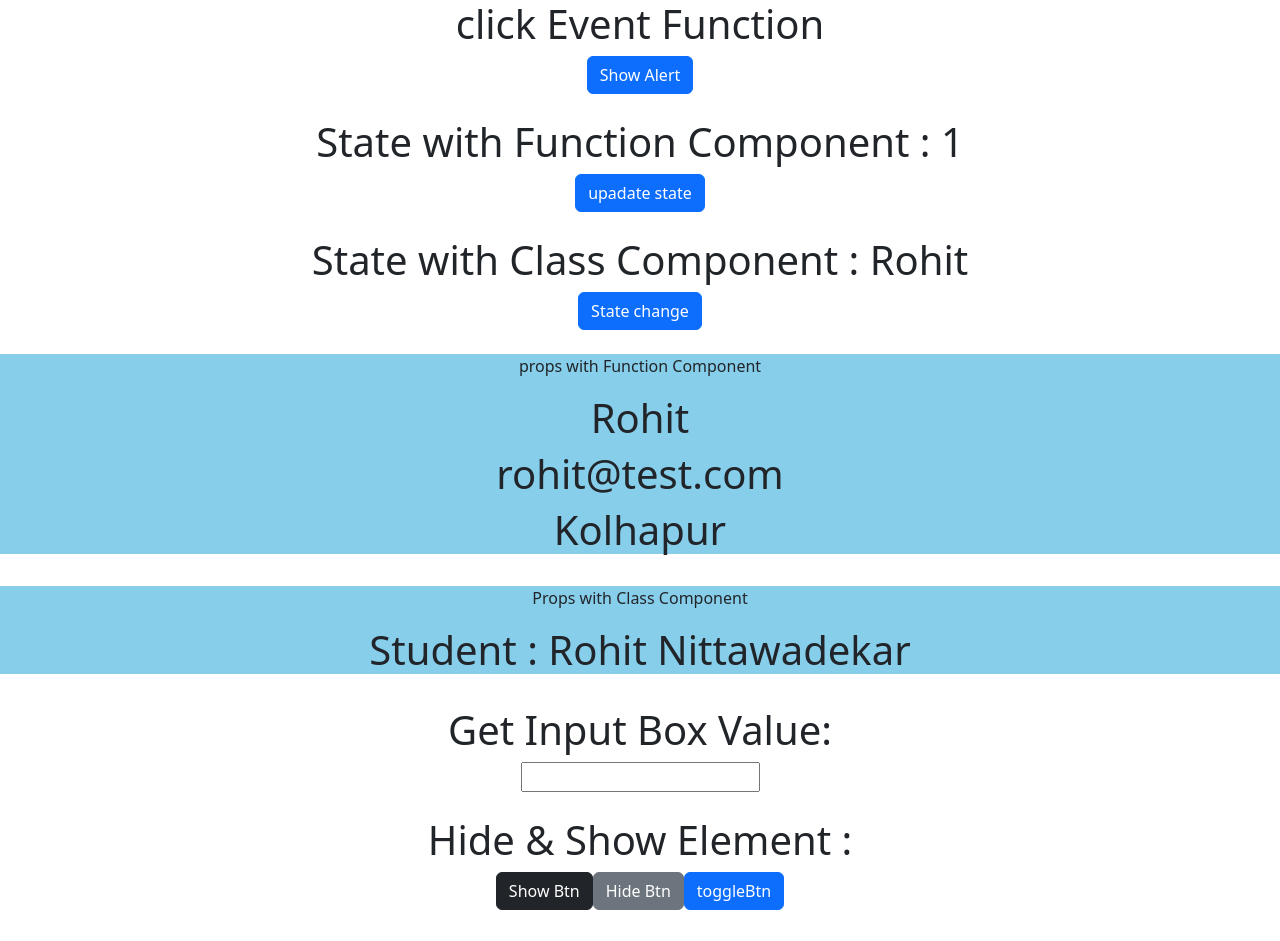
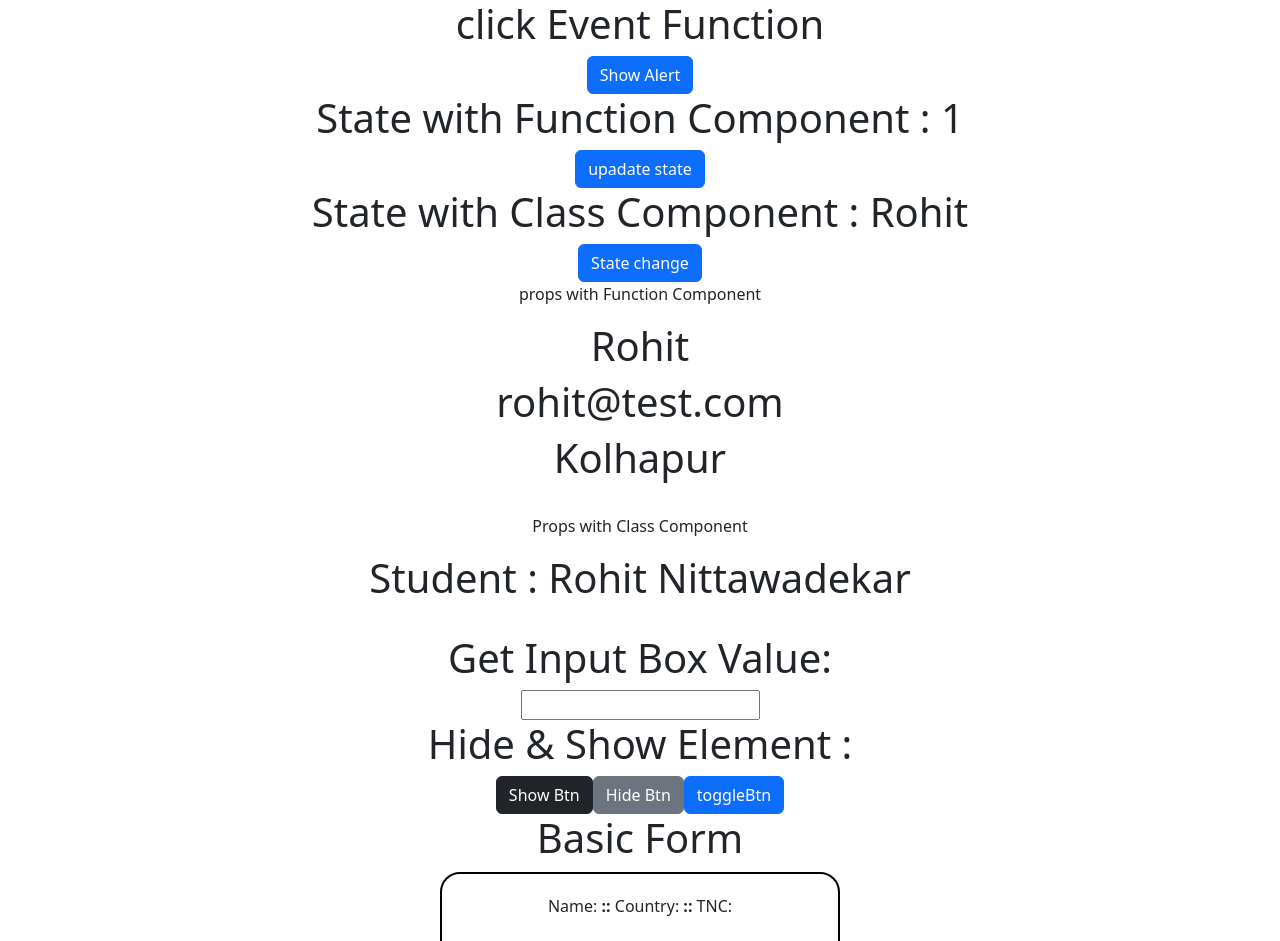
Before and after one commit to Rohit3920/React-practise, a React (Create React App) app: page / in a window 1280 px wide. Shown: the top 941 px of the page. Built offline with nearby package versions, Linux system fonts and the light colour scheme.

Commit message:
all files Div Tag convert into Fragment Tag

```diff
--- a/src/App.js
+++ b/src/App.js
@@ -33,6 +33,9 @@ function App() {
     <HideShowElement /><br />
 
     <BasicForm /><br />
+
+
+
     </div>
   );
 }
--- a/src/Component/BasicForm.js
+++ b/src/Component/BasicForm.js
@@ -13,7 +13,7 @@ export default function BasicForm(){
 
 
     return(
-        <div>
+        <>
             <h1>Basic Form</h1>
             <form className="form" onSubmit={formHandle}>
 
@@ -33,6 +33,6 @@ export default function BasicForm(){
             <Button type="submit">Submit</Button>
 
             </form>
-        </div>
+        </>
     )
 }
--- a/src/Component/ClickEventFun.js
+++ b/src/Component/ClickEventFun.js
@@ -9,11 +9,11 @@ function ClickEventFun() {
     }
 
     return (
-        <div>
+        <>
             <h1>click Event Function</h1>
 
             <Button onClick={alertMsg}>Show Alert</Button>
-        </div>
+        </>
     )
 
 }
--- a/src/Component/GetInputValue.js
+++ b/src/Component/GetInputValue.js
@@ -12,11 +12,11 @@ function GetInputValue(){
     }
 
     return (
-        <div>
+        <>
             <h1>Get Input Box Value: {data}</h1>
             <input type="text" onChange={getData}/>
 
-        </div>
+        </>
     );
 }
 
--- a/src/Component/HideShowElement.js
+++ b/src/Component/HideShowElement.js
@@ -18,7 +18,7 @@ function HideShowElement(){
     }
 
     return(
-        <div>
+        <>
             <h1>Hide & Show Element : {
                 status ?
                     <span className="main">Hello ROHIT</span>
@@ -29,7 +29,7 @@ function HideShowElement(){
 <Button variant="secondary" onClick={hide}>Hide Btn</Button>
 <Button onClick={toggleEvent}>toggleBtn</Button>
 
-        </div>
+        </>
     )
 
 }
--- a/src/Component/PropFun.js
+++ b/src/Component/PropFun.js
@@ -1,13 +1,14 @@
 import "./style.css"
+import {Fragment} from 'react'
 function PropFun(props){
     console.warn(props)
     return (
-        <div className="main">
+        <Fragment className="main">
             <p>props with Function Component</p>
             <h1>{props.name}</h1>
             <h1>{props.email}</h1>
             <h1>{props.other.address}</h1>
-        </div>
+        </Fragment>
     )
 }
 export default PropFun;
--- a/src/Component/PropsClass.js
+++ b/src/Component/PropsClass.js
@@ -1,14 +1,14 @@
-import { Component } from "react"
+import { Component, Fragment } from "react"
 
 class PropsClass extends Component{
 
     render(){
         console.warn(this.props)
         return(
-            <div className="main">
+            <Fragment className="main">
                 <p>Props with Class Component</p>
                 <h1>Student : {this.props.name}</h1>
-            </div>
+            </Fragment>
         )
     }
 }
--- a/src/Component/StateCls.js
+++ b/src/Component/StateCls.js
@@ -16,10 +16,10 @@ class StateCls extends Component
     }
     render(){
         return(
-            <div>
+            <>
                 <h1>State with Class Component : {this.state.name}</h1>
                 <Button onClick={()=> this.chgState()}>State change</Button>
-            </div>
+            </>
         );
     }
 }
--- a/src/Component/StateFun.js
+++ b/src/Component/StateFun.js
@@ -6,11 +6,11 @@ function StateFun() {
     let [count, setCount] = useState(1);
 
     return (
-        <div>
+        <>
             <h1>State with Function Component : {count}</h1>
 
             <Button onClick={()=>setCount(count + 1)} >upadate state</Button>
-        </div>
+        </>
     )
 }
 export default StateFun;
```
